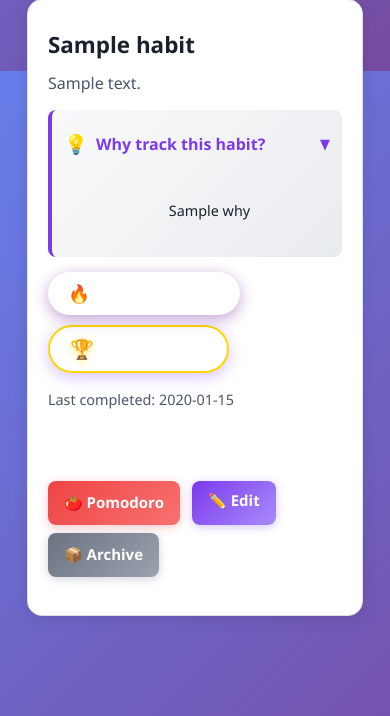
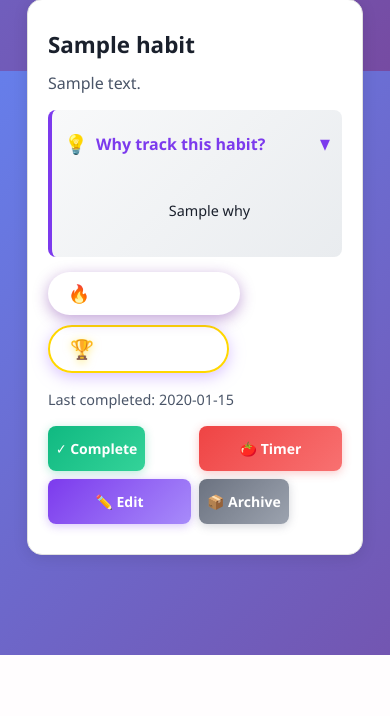
Before and after one commit to pav-vil/habit-tracker-app, a Python web app: template templates/dashboard.html in a window 390 px wide; the page is wider, and only the part inside the window is pictured. Shown: the part 2461-3177 px from the top of that part. After the commit the page ends 3116 px from the top of that part, so only its background shows below. Run offline with Jinja, Linux system fonts and the light colour scheme; the template is opened without the code that fills it: most values are stand-ins (such as "Sample title", 1, 10 or a date in 2020).

Commit message:
Fix Pomodoro button and make all habit action buttons equal
Fix the non-functional Pomodoro button and redesign all action
buttons to be equal-sized with consistent, aesthetic styling.

Pomodoro Button Fixes:
- Add type="button" to prevent accidental form submission
- Make function globally accessible via window.openPomodoroTimer
- Use tojson filter for proper JSON escaping of habit names
- Add error handling with console logging for debugging
- Add try-catch block for modal initialization
- Alert user if modal fails to open

Button Layout Improvements:
- Convert habit-actions to flexbox layout (gap: 10px)
- Make all buttons equal width with flex: 1 (min-width: 110px)
- Remove all inline styles, use CSS classes instead
- Add specific button classes: btn-complete, btn-undo, btn-pomodoro, btn-edit, btn-archive

Button Styling:
- ✓ Complete: Green gradient (#10b981 → #34d399)
- ↶ Undo: Orange gradient (#f59e0b → #fbbf24)
- 🍅 Timer: Red gradient (#ef4444 → #f87171)
- ✏️ Edit: Purple gradient (#7c3aed → #a78bfa)
- 📦 Archive: Gray gradient (#6b7280 → #9ca3af)

Consistent Properties:
- Border-radius: 8px
- Padding: 10px 16px (desktop), 12px 8px (mobile)
- Font-weight: 600
- Color: white
- Transition: all 0.3s ease
- Hover: translateY(-2px) + opacity 0.9

Mobile Responsive:
- 2x2 grid layout on mobile (flex: 1 1 calc(50% - 4px))
- Min-height: 44px for touch targets
- Reduced padding for compact display
- Font-size: 14px on mobile

Button Labels:
- Shortened "Complete Today" → "Complete" for better fit
- Shortened "Pomodoro" → "Timer" for consistency
- All labels fit in equal-width buttons

User Experience:
- All buttons same size for visual harmony
- Consistent hover effects across all buttons
- Clear color coding by action type
- Better mobile layout with 2x2 grid
- Pomodoro timer now fully functional

🤖 Generated with [Claude Code](https://claude.com/claude-code)

Co-Authored-By: Claude Sonnet 4.5 <noreply@anthropic.com>

```diff
--- a/templates/dashboard.html
+++ b/templates/dashboard.html
@@ -198,17 +198,77 @@
 
     .habit-actions {
         margin-top: 15px;
+        display: flex;
+        gap: 10px;
+        flex-wrap: wrap;
+    }
+
+    /* Equal-sized action buttons */
+    .habit-actions .btn,
+    .habit-actions form {
+        flex: 1;
+        min-width: 110px;
+    }
+
+    .habit-actions .btn {
+        border: none;
+        border-radius: 8px;
+        padding: 10px 16px;
+        font-weight: 600;
+        color: white;
+        transition: all 0.3s ease;
+        text-align: center;
+        white-space: nowrap;
+        cursor: pointer;
+    }
+
+    .habit-actions .btn:hover {
+        transform: translateY(-2px);
+        opacity: 0.9;
+    }
+
+    /* Button specific colors */
+    .btn-complete {
+        background: linear-gradient(135deg, #10b981 0%, #34d399 100%) !important;
+        box-shadow: 0 2px 10px rgba(16, 185, 129, 0.3);
+    }
+
+    .btn-undo {
+        background: linear-gradient(135deg, #f59e0b 0%, #fbbf24 100%) !important;
+        box-shadow: 0 2px 10px rgba(245, 158, 11, 0.3);
+    }
+
+    .btn-pomodoro {
+        background: linear-gradient(135deg, #ef4444 0%, #f87171 100%) !important;
+        box-shadow: 0 2px 10px rgba(239, 68, 68, 0.3);
+    }
+
+    .btn-edit {
+        background: linear-gradient(135deg, #7c3aed 0%, #a78bfa 100%) !important;
+        box-shadow: 0 2px 10px rgba(124, 58, 237, 0.3);
+    }
+
+    .btn-archive {
+        background: linear-gradient(135deg, #6b7280 0%, #9ca3af 100%) !important;
+        box-shadow: 0 2px 10px rgba(107, 114, 128, 0.3);
     }
 
     /* Optimize touch targets for mobile */
     @media (max-width: 768px) {
+        .habit-actions {
+            gap: 8px;
+        }
+
+        .habit-actions .btn,
+        .habit-actions form {
+            flex: 1 1 calc(50% - 4px);
+            min-width: 0;
+        }
+
         .habit-actions .btn {
             min-height: 44px;
-            min-width: 44px;
-            padding: 12px 16px;
-            font-size: 15px;
-            margin-bottom: 8px;
-            margin-right: 8px;
+            padding: 12px 8px;
+            font-size: 14px;
         }
 
         .habit-card {
@@ -1248,32 +1308,32 @@
 
                     <div class="habit-actions">
                         {% if habit.last_completed == current_user.get_user_date() %}
-                            <form action="{{ url_for('habits.undo_completion', habit_id=habit.id) }}" method="POST" style="display: inline;" onsubmit="return confirm('Undo today\\'s completion for &quot;{{ habit.name }}&quot;? This will decrease your streak.');" aria-label="Undo completion for {{ habit.name }}">
+                            <form action="{{ url_for('habits.undo_completion', habit_id=habit.id) }}" method="POST" onsubmit="return confirm('Undo today\\'s completion for &quot;{{ habit.name }}&quot;? This will decrease your streak.');" aria-label="Undo completion for {{ habit.name }}">
                                 <input type="hidden" name="csrf_token" value="{{ csrf_token() }}"/>
-                                <button type="submit" class="btn" aria-label="Undo today's completion for {{ habit.name }}" style="background: linear-gradient(135deg, #f59e0b 0%, #fbbf24 100%); border: none; border-radius: 8px; padding: 8px 16px; font-weight: 600; color: white; box-shadow: 0 2px 10px rgba(245, 158, 11, 0.3); transition: all 0.3s ease;">
+                                <button type="submit" class="btn btn-undo" aria-label="Undo today's completion for {{ habit.name }}">
                                     <span aria-hidden="true">↶</span> Undo
                                 </button>
                             </form>
                         {% else %}
-                            <form action="{{ url_for('habits.complete_habit', habit_id=habit.id) }}" method="POST" style="display: inline;" aria-label="Complete {{ habit.name }} for today">
+                            <form action="{{ url_for('habits.complete_habit', habit_id=habit.id) }}" method="POST" aria-label="Complete {{ habit.name }} for today">
                                 <input type="hidden" name="csrf_token" value="{{ csrf_token() }}"/>
                                 <button type="submit" class="btn btn-complete" aria-label="Mark {{ habit.name }} as completed for today">
-                                    <span aria-hidden="true">✓</span> Complete Today
+                                    <span aria-hidden="true">✓</span> Complete
                                 </button>
                             </form>
                         {% endif %}
 
-                        <button onclick="openPomodoroTimer({{ habit.id }}, '{{ habit.name|replace("'", "\\'") }}')" class="btn btn-pomodoro" aria-label="Start Pomodoro timer for {{ habit.name }}" style="background: linear-gradient(135deg, #ef4444 0%, #f87171 100%); border: none; border-radius: 8px; padding: 8px 16px; font-weight: 600; color: white; box-shadow: 0 2px 10px rgba(239, 68, 68, 0.3); transition: all 0.3s ease;">
-                            <span aria-hidden="true">🍅</span> Pomodoro
+                        <button type="button" class="btn btn-pomodoro" onclick="window.openPomodoroTimer({{ habit.id }}, {{ habit.name|tojson }})" aria-label="Start Pomodoro timer for {{ habit.name }}">
+                            <span aria-hidden="true">🍅</span> Timer
                         </button>
 
-                        <a href="{{ url_for('habits.edit_habit', habit_id=habit.id) }}" class="btn" aria-label="Edit {{ habit.name }}" style="background: linear-gradient(135deg, #7c3aed 0%, #a78bfa 100%); border: none; border-radius: 8px; padding: 8px 16px; font-weight: 600; color: white; box-shadow: 0 2px 10px rgba(124, 58, 237, 0.3); transition: all 0.3s ease;">
+                        <a href="{{ url_for('habits.edit_habit', habit_id=habit.id) }}" class="btn btn-edit" aria-label="Edit {{ habit.name }}">
                             <span aria-hidden="true">✏️</span> Edit
                         </a>
 
-                        <form action="{{ url_for('habits.archive_habit', habit_id=habit.id) }}" method="POST" style="display: inline;" onsubmit="return confirm('Are you sure you want to archive &quot;{{ habit.name }}&quot;? You can restore it later from the archived habits page.');" aria-label="Archive {{ habit.name }}">
+                        <form action="{{ url_for('habits.archive_habit', habit_id=habit.id) }}" method="POST" onsubmit="return confirm('Are you sure you want to archive &quot;{{ habit.name }}&quot;? You can restore it later from the archived habits page.');" aria-label="Archive {{ habit.name }}">
                             <input type="hidden" name="csrf_token" value="{{ csrf_token() }}"/>
-                            <button type="submit" class="btn" aria-label="Archive {{ habit.name }}" style="background: linear-gradient(135deg, #6b7280 0%, #9ca3af 100%); border: none; border-radius: 8px; padding: 8px 16px; font-weight: 600; color: white; box-shadow: 0 2px 10px rgba(107, 114, 128, 0.3); transition: all 0.3s ease;">
+                            <button type="submit" class="btn btn-archive" aria-label="Archive {{ habit.name }}">
                                 <span aria-hidden="true">📦</span> Archive
                             </button>
                         </form>
@@ -1977,7 +2037,10 @@ let pomodoroHabitName = '';
 let pomodoroSessionType = 'work';
 let pomodoroSessionsCompleted = 0;
 
-function openPomodoroTimer(habitId, habitName) {
+// Make function globally accessible
+window.openPomodoroTimer = function(habitId, habitName) {
+    console.log('Opening Pomodoro timer for habit:', habitId, habitName);
+
     pomodoroHabitId = habitId;
     pomodoroHabitName = habitName;
     pomodoroSessionType = 'work';
@@ -1989,9 +2052,19 @@ function openPomodoroTimer(habitId, habitName) {
     updateTimerDisplay();
 
     // Show modal
-    const modal = new bootstrap.Modal(document.getElementById('pomodoroModal'));
-    modal.show();
-}
+    try {
+        const modalEl = document.getElementById('pomodoroModal');
+        if (!modalEl) {
+            console.error('Pomodoro modal not found!');
+            return;
+        }
+        const modal = new bootstrap.Modal(modalEl);
+        modal.show();
+    } catch (error) {
+        console.error('Error opening Pomodoro modal:', error);
+        alert('Failed to open Pomodoro timer. Please refresh the page.');
+    }
+};
 
 function startPomodoroTimer() {
     if (pomodoroTimer) return; // Already running
```
